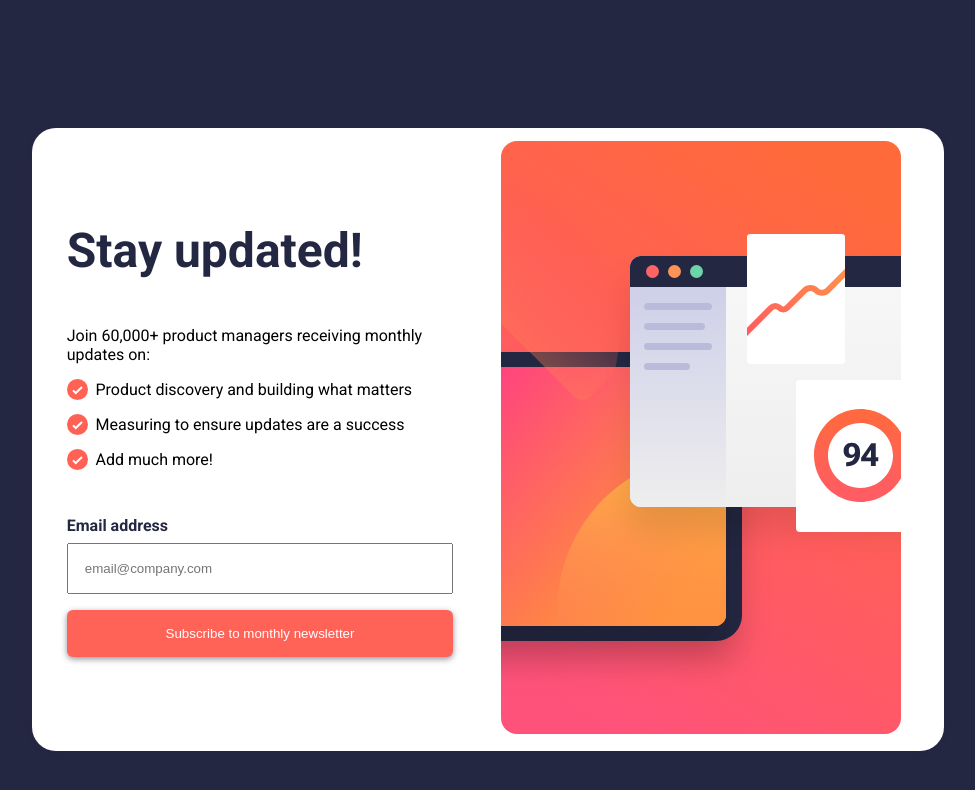
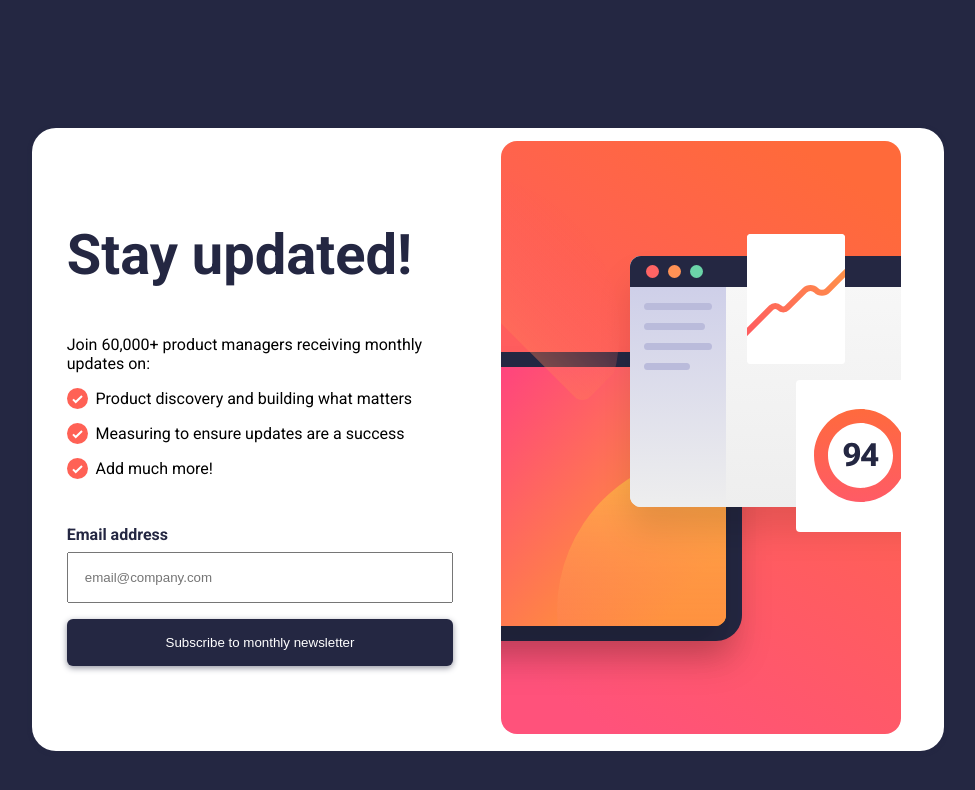
Before and after one commit to Sulav-Kharel/Sign-upForm, a plain HTML site: page index.html in a window 1280 px wide. Shown: the whole page, without its empty margins (152-1127 px from the left). Drawn offline with Linux system fonts and the light colour scheme.

Commit message:
final push

```diff
--- a/style.css
+++ b/style.css
@@ -19,7 +19,7 @@ ul {
 h1 {
     font-weight: 700;
     color: var(--DarkSlateGrey);
-    font-size: 3em;
+    font-size: 3.5em;
 }
 
 body {
@@ -134,7 +134,7 @@ input {
 button {
   width: 100%;
   padding: 16px;
-  background-color: var(--Tomato);
+  background-color: var(--DarkSlateGrey);
   color: #fff;
   border: none;
   border-radius: 6px;
```
